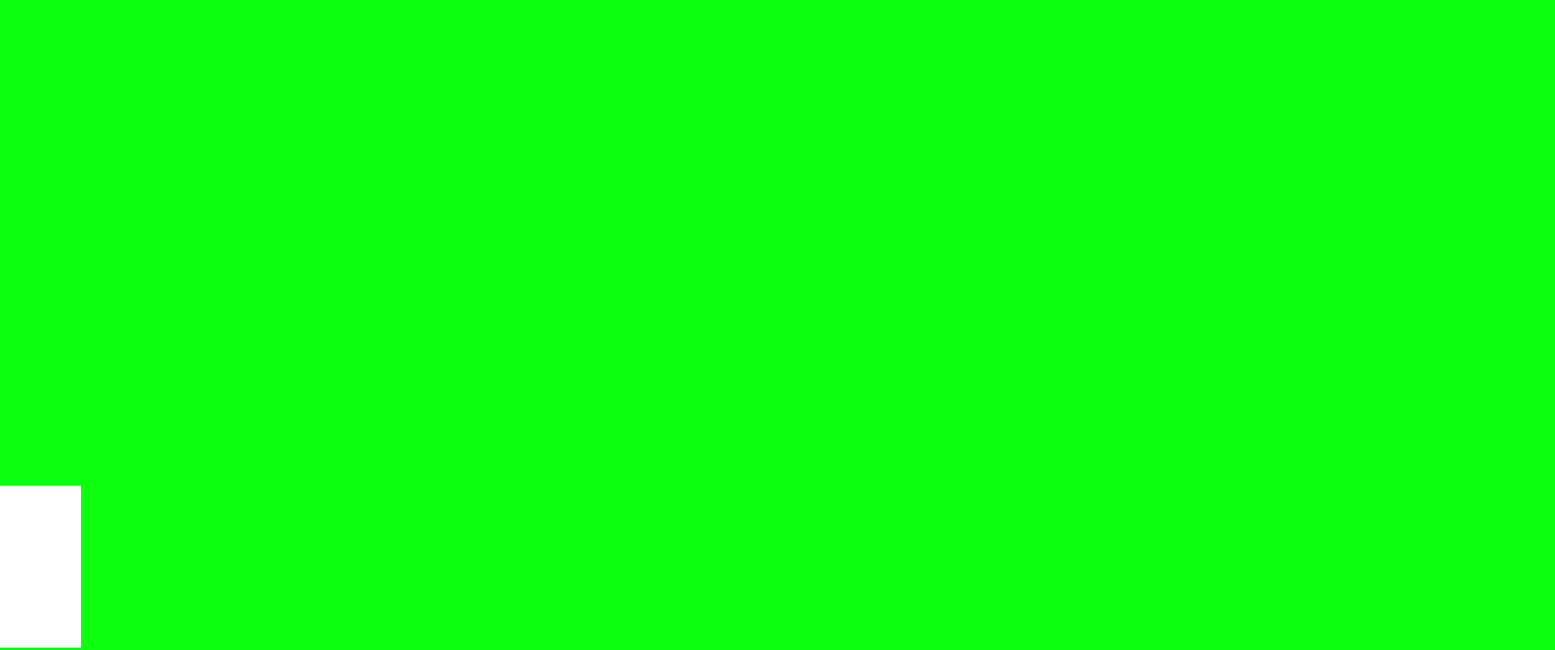
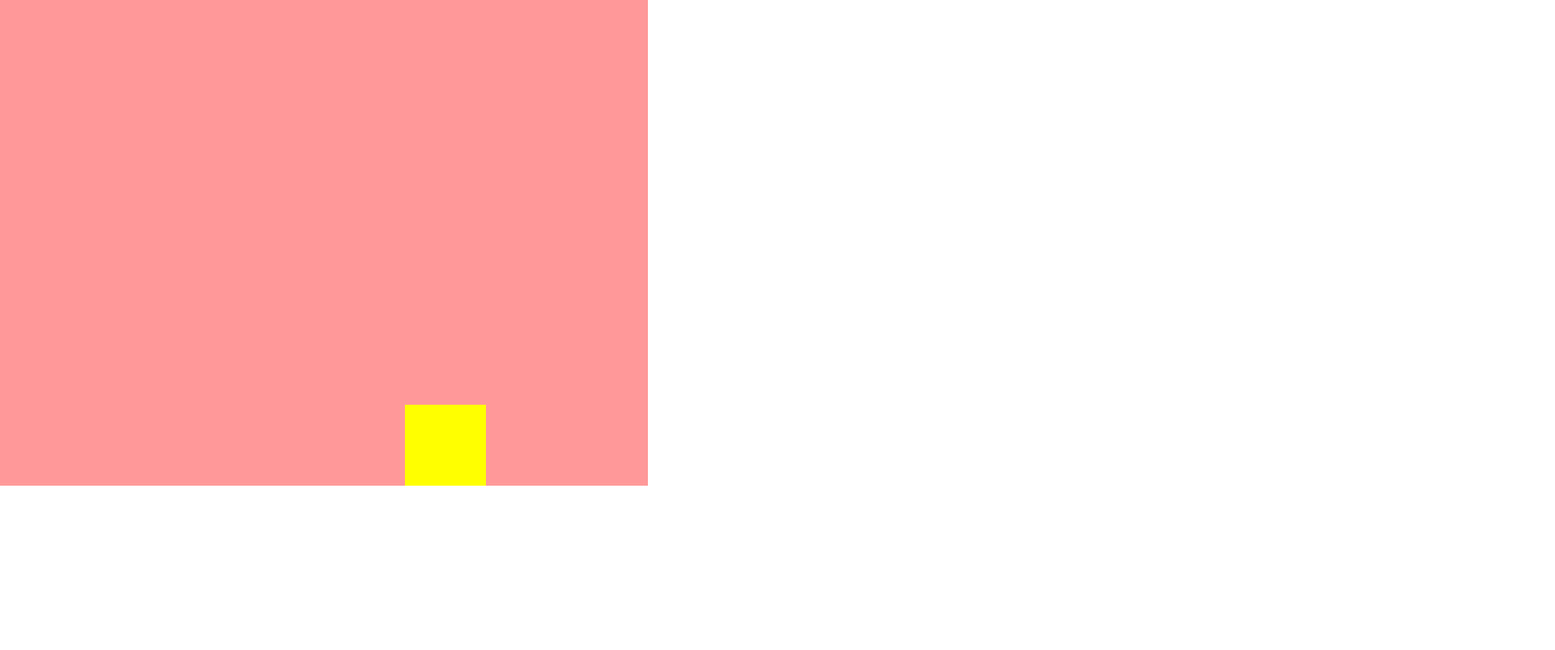
Before and after one commit to Junoticiwi/JSGameThing, a plain HTML site: page index.html in a window 1280 px wide. Shown: the whole page at 81% size, 1920 px wide, since content can reach past the window. Drawn offline with Linux system fonts and the light colour scheme.

Commit message:
HOLY FUCK IT WORKS

```diff
--- a/index.html
+++ b/index.html
@@ -3,43 +3,105 @@
 <head>
     <title>Super Silly Jump</title>
     <link rel="icon" type="image/png" href="smilenormalsonormalsmile.jpg"/>
+    <meta name="viewport" content="width=device-width, initialscale=1.0"/>
     <style>
         body{
             overflow: hidden;
         }
+        canvas{
+            background-color: transparent;
+            position: absolute;
+            top: 0px;
+            left: 0px;
+        }
     </style>
 </head>
-<body>
+<body onload="startGame()">
+    <script>
 
-    <canvas id="backSky" width="1920" height="975" style="z-index: 1; position: absolute; left: 0px; top: 0px;"></canvas>
-    <canvas id="player" width="100" height="200" style="z-index: 2; position: absolute; left: 0px; bottom: 0px;"></canvas>
+        var player
+        var up = 0;
+        var right = 0;
 
-    <script>
-    var sky = document.getElementById("backSky");
-    var ctxSky = sky.getContext("2d");
-    var player = document.getElementById("player");
-    var ctxPlayer = player.getContext("2d");
-
-    ctxSky.fillStyle = "#0cFF0c";
-    ctxSky.fillRect(0,0,1920,1080);
-    ctxPlayer.fillStyle = "#FFFFFF";
-    ctxPlayer.fillRect(0,0,100,200);
-
-    document.addEventListener('keydown', function(event){
-        if(event.key == 'W'){
-            document.getElementById("player").style.bottom.replace('0px','40px')
-        }
-        else if(event.key == 'A'){
-            document.getElementById("player").style.left
-        }
-        else if(event.key == 'S'){
-            document.getElementById("player").style.bottom
-        }
-        else if(event.key == 'D'){
-            document.getElementById("player").style.left
+        function startGame() {
+            background.start();
+            playerLayer.start();
+            player = new makePlayer(500,500);
         }
 
-    });
+        var background = {
+            canvas : document.createElement("canvas"),
+            start : function() {
+                this.canvas.style.backgroundColor = "#FF9999"
+                this.canvas.style.zIndex = 1;
+                this.canvas.width = screen.width;
+                this.canvas.height = screen.height;
+                this.context = this.canvas.getContext('2d');
+                document.body.insertBefore(this.canvas, document.body.childNodes[0])
+            }
+        }
+
+        var playerLayer = {
+            canvas : document.createElement("canvas"),
+            start : function() {
+                this.canvas.style.zIndex = 2;
+                this.canvas.width = screen.width;
+                this.canvas.height = screen.height;
+                this.context = this.canvas.getContext("2d");
+                document.body.insertBefore(this.canvas, document.body.childNodes[1]);
+                this.interval = setInterval(updatePlayer, 10)
+            },
+            clear : function() {
+                this.context.clearRect(0,0,this.canvas.width,this.canvas.height);
+            }
+        }
+
+        function makePlayer(x,y) {
+            this.x = x;
+            this.y = y;
+            this.update = function(){
+                plrCtx = playerLayer.context;
+                plrCtx.fillStyle = "yellow";
+                plrCtx.fillRect(this.x, this.y, 100, 300)
+            }
+        }
+
+        function updatePlayer() {
+            player.y += 2*up
+            player.x += 2*right
+            console.log(player.y);
+            playerLayer.clear();
+            player.update();
+        }
+
+    window.addEventListener("keydown", function (event) {
+        if (event.defaultPrevented) {
+            return; // Do nothing if the event was already processed
+        }
+
+        switch (event.key) {
+            case "w":
+            up = -1;
+            break;
+            case "s":
+            up = 1;
+            break;
+            case "a":
+            right = -1;
+            break;
+            case "d":
+            right = 1;
+            break;
+            case " ":
+            //smth
+            break;
+            default:
+            return;
+        }
+
+        // Cancel the default action to avoid it being handled twice
+        event.preventDefault();
+    }, true);
     </script>
 
     </body>
```
